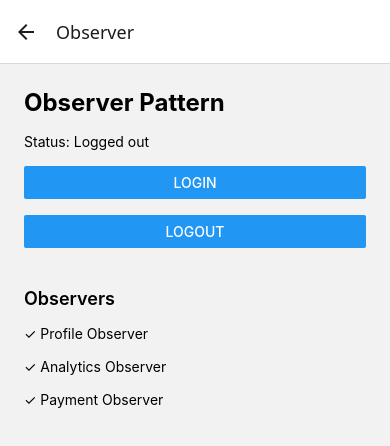
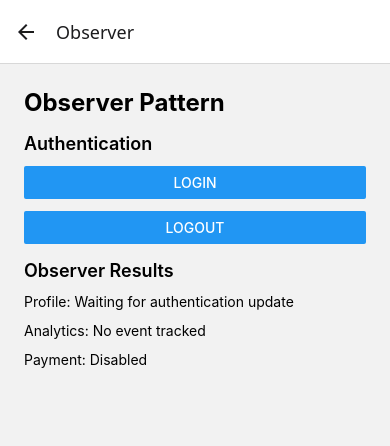
Before and after one commit to sallySalem/react-native-pattern-playground, a React Native app: screen /Observer in a window 390 px wide. Shown: the top 446 px of the page. Built offline with nearby package versions, Linux system fonts and the light colour scheme.

Commit message:
Improve observer screen

```diff
--- a/src/patterns/behavioral/observer/demo/ObserverScreen.tsx
+++ b/src/patterns/behavioral/observer/demo/ObserverScreen.tsx
@@ -1,66 +1,66 @@
-import { useMemo, useState } from 'react';
+import React, { useRef, useState } from 'react';
 import { AuthSubject } from '../services/AuthSubject.ts';
 import { ProfileObserver } from '../observers/ProfileObserver.ts';
 import { AnalyticsObserver } from '../observers/AnalyticsObserver.ts';
 import { PaymentObserver } from '../observers/PaymentObserver.ts';
 import { Button, StyleSheet, Text, View } from 'react-native';
-import type { AuthState } from '../domain/AuthState.ts';
 
 export function ObserverScreen() {
-  const [authState, setAuthState] = useState<AuthState>({
-    isLoggedIn: false,
-  });
+  const authSubject = useRef(new AuthSubject()).current;
 
-  const observers = useMemo(() => {
-    const authSubject = new AuthSubject();
+  const profileObserver = useRef(new ProfileObserver()).current;
+  const analyticsObserver = useRef(new AnalyticsObserver()).current;
+  const paymentObserver = useRef(new PaymentObserver()).current;
 
-    const profileObserver = new ProfileObserver();
-    const analyticsObserver = new AnalyticsObserver();
-    const paymentObserver = new PaymentObserver();
+  const [, forceUpdate] = useState(0);
 
+  const login = () => {
+    authSubject.login('Sally');
+
+    forceUpdate(value => value + 1);
+  };
+
+  const logout = () => {
+    authSubject.logout();
+
+    forceUpdate(value => value + 1);
+  };
+
+  React.useEffect(() => {
     authSubject.subscribe(profileObserver);
     authSubject.subscribe(analyticsObserver);
     authSubject.subscribe(paymentObserver);
 
-    return {
-      authSubject,
-      profileObserver,
-      analyticsObserver,
-      paymentObserver,
+    return () => {
+      authSubject.unsubscribe(profileObserver);
+      authSubject.unsubscribe(analyticsObserver);
+      authSubject.unsubscribe(paymentObserver);
     };
-  }, []);
+  }, [authSubject, profileObserver, analyticsObserver, paymentObserver]);
 
-  const handleLogin = () => {
-    observers.authSubject.login('Sally');
-    // setAuthState(observers.profileObserver.getState());
-    setAuthState({
-      isLoggedIn: true,
-      username: 'Sally',
-    });
-  };
-
-  const handleLogout = () => {
-    observers.authSubject.logout();
-
-    setAuthState({
-      isLoggedIn: false,
-    });
-  };
   return (
     <View style={styles.container}>
       <Text style={styles.title}>Observer Pattern</Text>
 
-      <Text>Status: {authState.isLoggedIn ? 'Logged in' : 'Logged out'}</Text>
+      <View style={styles.section}>
+        <Text style={styles.sectionTitle}>Authentication</Text>
 
-      <Button title="Login" onPress={handleLogin} />
+        <Button title="Login" onPress={login} />
 
-      <Button title="Logout" onPress={handleLogout} />
+        <Button title="Logout" onPress={logout} />
+      </View>
 
-      <Text style={styles.sectionTitle}>Observers</Text>
+      <View style={styles.section}>
+        <Text style={styles.sectionTitle}>Observer Results</Text>
 
-      <Text>✓ Profile Observer</Text>
-      <Text>✓ Analytics Observer</Text>
-      <Text>✓ Payment Observer</Text>
+        <Text>Profile: {profileObserver.getMessage()}</Text>
+
+        <Text>Analytics: {analyticsObserver.getLastEvent()}</Text>
+
+        <Text>
+          Payment: {paymentObserver.isPaymentEnabled() ? 'Enabled' : 'Disabled'}
+        </Text>
+      </View>
     </View>
   );
 }
@@ -77,8 +77,11 @@ const styles = StyleSheet.create({
     fontWeight: '700',
   },
 
+  section: {
+    gap: 12,
+  },
+
   sectionTitle: {
-    marginTop: 24,
     fontSize: 18,
     fontWeight: '600',
   },
--- a/src/patterns/behavioral/observer/observers/AnalyticsObserver.ts
+++ b/src/patterns/behavioral/observer/observers/AnalyticsObserver.ts
@@ -2,15 +2,13 @@ import { AuthState } from '../domain/AuthState.ts';
 import { Observer } from '../domain/Observer.ts';
 
 export class AnalyticsObserver implements Observer<AuthState> {
-  private lastTrackedState: AuthState = {
-    isLoggedIn: false,
-  };
+  private lastEvent = 'No event tracked';
 
   update(state: AuthState): void {
-    this.lastTrackedState = state;
+    this.lastEvent = state.isLoggedIn ? `LOGIN: ${state.username}` : 'LOGOUT';
   }
 
-  getState(): AuthState {
-    return this.lastTrackedState;
+  getLastEvent(): string {
+    return this.lastEvent;
   }
 }
--- a/src/patterns/behavioral/observer/observers/PaymentObserver.ts
+++ b/src/patterns/behavioral/observer/observers/PaymentObserver.ts
@@ -2,15 +2,16 @@ import { Observer } from '../domain/Observer.ts';
 import { AuthState } from '../domain/AuthState.ts';
 
 export class PaymentObserver implements Observer<AuthState> {
-  private currentState: AuthState = {
-    isLoggedIn: false,
-  };
+  // private currentState: AuthState = {
+  //   isLoggedIn: false,
+  // };
+  private paymentEnabled = false;
 
   update(state: AuthState): void {
-    this.currentState = state;
+    this.paymentEnabled = state.isLoggedIn;
   }
 
-  getState(): AuthState {
-    return this.currentState;
+  isPaymentEnabled(): boolean {
+    return this.paymentEnabled;
   }
 }
--- a/src/patterns/behavioral/observer/observers/ProfileObserver.ts
+++ b/src/patterns/behavioral/observer/observers/ProfileObserver.ts
@@ -2,15 +2,17 @@ import { Observer } from '../domain/Observer.ts';
 import { AuthState } from '../domain/AuthState.ts';
 
 export class ProfileObserver implements Observer<AuthState> {
-  private currentUser: AuthState = {
-    isLoggedIn: false,
-  };
+  private message = 'Waiting for authentication update';
 
   update(state: AuthState): void {
-    this.currentUser = state;
+    if (state.isLoggedIn) {
+      this.message = `Profile updated for ${state.username}`;
+      return;
+    }
+    this.message = 'Profile cleared';
   }
 
-  getState(): AuthState {
-    return this.currentUser;
+  getMessage(): string {
+    return this.message;
   }
 }
--- a/src/screens/HomeScreen.tsx
+++ b/src/screens/HomeScreen.tsx
@@ -1,31 +1,24 @@
 import React from 'react';
-
 import { Button, StyleSheet, Text, View } from 'react-native';
-
 import { NativeStackScreenProps } from '@react-navigation/native-stack';
-
 import { RootStackParamList } from '../navigation/AppNavigator';
 
 type Props = NativeStackScreenProps<RootStackParamList, 'Home'>;
 
 const HomeScreen = ({ navigation }: Props) => {
   return (
-    <View>
-      <Text>React Native Pattern Playground</Text>
+    <View style={styles.container}>
+      <Text style={styles.sectionTitle}>React Native Pattern Playground</Text>
 
-      <View style={styles.button}>
       <Button
         title="Strategy Pattern"
         onPress={() => navigation.navigate('Strategy')}
       />
-      </View>
 
-      <View style={styles.button}>
       <Button
         title="Observer Pattern"
         onPress={() => navigation.navigate('Observer')}
       />
-      </View>
     </View>
   );
 };
@@ -33,7 +26,13 @@ const HomeScreen = ({ navigation }: Props) => {
 export default HomeScreen;
 
 const styles = StyleSheet.create({
-  button: {
-    marginTop: 24,
+  container: {
+    flex: 1,
+    padding: 24,
+    gap: 16,
+  },
+  sectionTitle: {
+    fontSize: 18,
+    fontWeight: '600',
   },
 });
```
Lines whose indentation alone changed are shown as unchanged.
